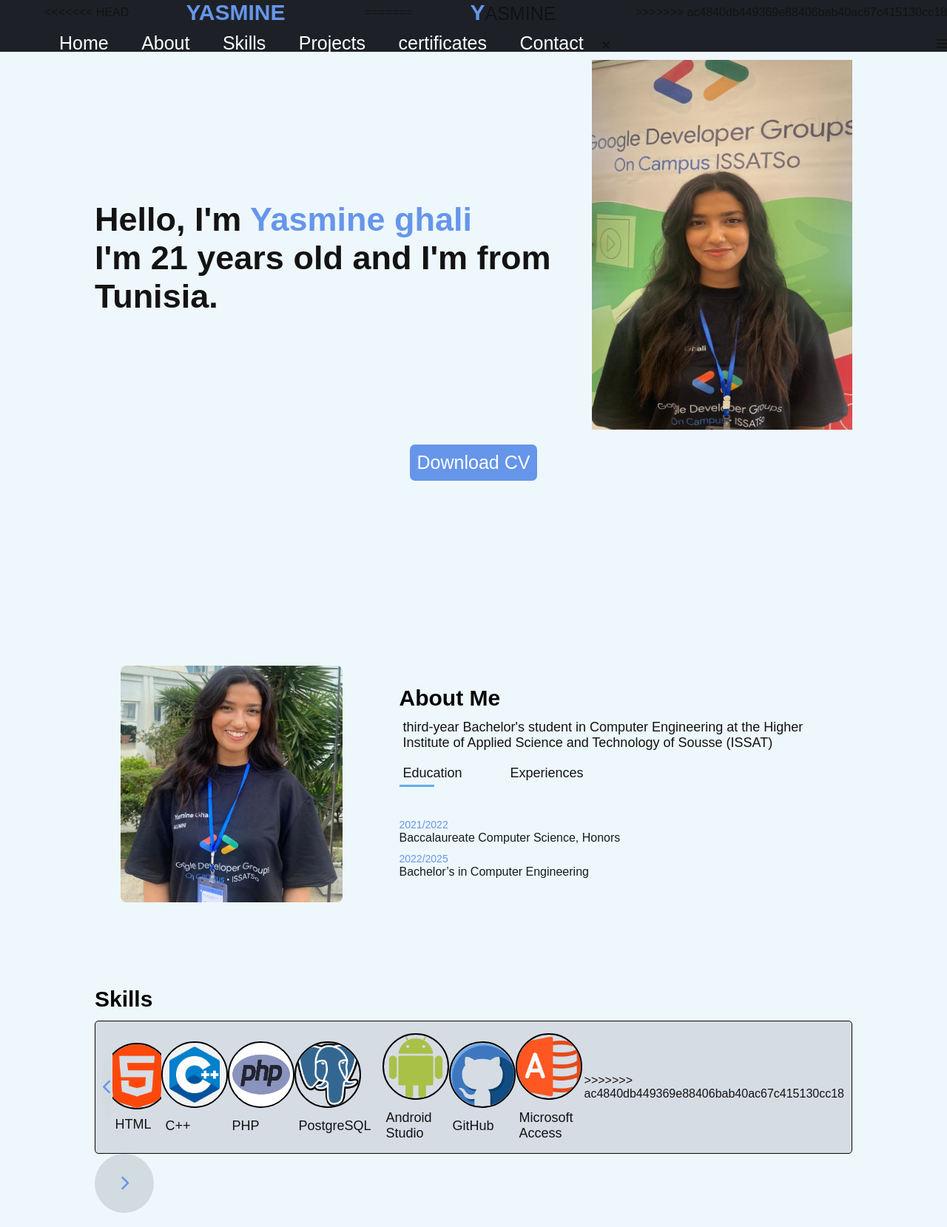
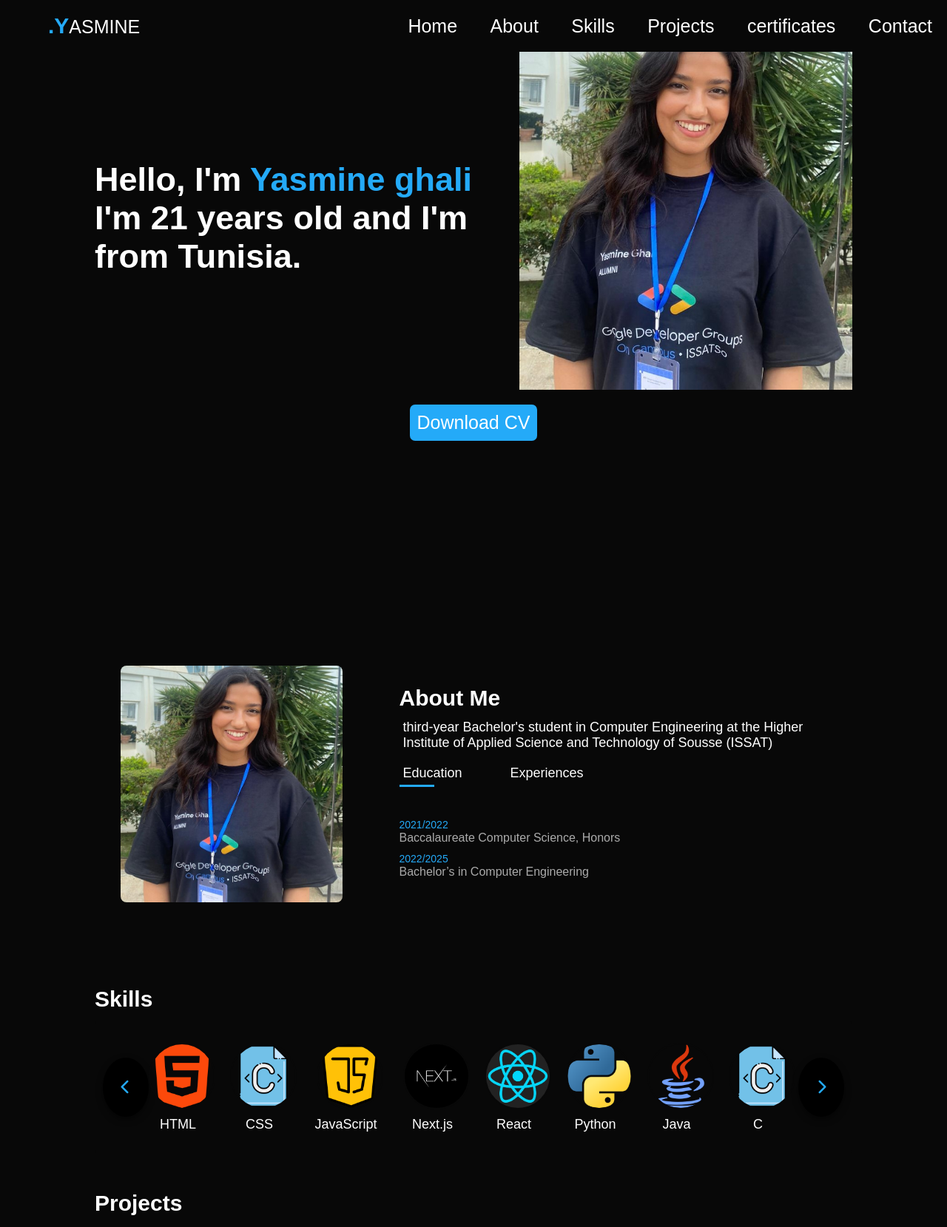
Before and after one commit to yasmineghali/MyPortfolio, a website: page index.html in a window 1280 px wide. Shown: the top 1659 px of the page at 74% size. Drawn offline with Linux system fonts and the light colour scheme.

Commit message:
Resolved merge conflicts

```diff
--- a/index.html
+++ b/index.html
@@ -14,13 +14,9 @@
    <div id="header" >
     <div class="container" >
       <nav>
-<<<<<<< HEAD
-            <div class="logo "><p><span>YASMINE</span></p></div>
-=======
-            <div class="logo "><p><span>Y</span>ASMINE</p></div>
->>>>>>> ac4840db449369e88406bab40ac67c415130cc18
+        <div class="logo "><p><span>.Y</span>ASMINE</p></div>
         <ul id="sidemenu" >
-             <li><a href="#header" >Home</a></li>
+         <li><a href="#home" >Home</a></li>
          <li><a href="#about">About</a></li>
          <li><a href="#Skills">Skills</a></li>
          <li><a href="#Projects">Projects</a></li>
@@ -28,22 +24,18 @@
          <li><a href="#contact">Contact</a></li>
          <i class="fa-solid fa-xmark" onclick="closemenu()"></i>
         </ul>
-
         <i class="fa-solid fa-bars" onclick="openmenu()"></i>
 
-
       </nav>
-          <br><br><br>
       <div class="header-text">
-            <h1>Hello, I'm <span>Yasmine ghali</span><br>I'm 21 years old and  I'm from Tunisia. </h1>
-            <img src="photos/pg2.jpg" alt="">
+        <h1>Hello, I'm <span>Yasmine ghali </span><br>I'm 21 years old and  I'm from Tunisia. </h1>
+        <img src="photos/me.jpg" alt="">
       </div>
       <div class="btn">
-           <a href="https://drive.google.com/file/d/1_N7HUcksWRfIXJdGNYAHKFaM_z9o8Tz8/view?usp=sharing">Download CV</a>
+       <a href="cv.pdf">Download CV</a>
       </div>
     </div>
 </div>
-
    <section class="banner"></section>
 <!--=============== About ====================-->
 
@@ -97,85 +89,48 @@
                 <button class="btn-scroll" id="left" ><i class="fas fa-chevron-left"></i></button>
                 <div class="con" id="scroll-container">
                     <div class="skill-item">
-                        <img src="photos/html12.png" alt="">
+                        <img src="Photos/html12.png" alt="">
                         <p>HTML</p>
                     </div>
                     <div class="skill-item">
-                        <img src="photos/c12.png" alt="">
+                        <img src="Photos/c12.png" alt="">
                         <p>CSS</p>
                     </div>
                     <div class="skill-item">
-                        <img src="photos/js12.png" alt="">
+                        <img src="Photos/js12.png" alt="">
                         <p>JavaScript</p>
                     </div>
                     <div class="skill-item">
-                        <img src="photos/r.jpg" alt="">
-                        <p>Reactjs</p>
+                        <img src="Photos/nj.jpg" alt="">
+                        <p>Next.js</p>
                     </div>
                     <div class="skill-item">
-                        <img src="photos/nj.jpg" alt="">
-                        <p>Next.js</p>
+                        <img src="Photos/r.jpg" alt="">
+                        <p>React</p>
+                    </div>
+                    <div class="skill-item">
+                        <img src="Photos/py12.png" alt="">
+                        <p>Python</p>
+                    </div>
+                    <div class="skill-item">
+                        <img src="Photos/java12.png" alt="">
+                        <p>Java</p>
                     </div>
 
                     <div class="skill-item">
-                        <img src="photos/py12.png" alt="">
-                        <p>Python</p>
-                    </div>
-                    <div class="skill-item">
-                        <img src="photos/ts.png" alt="">
-                        <p>Tensorflow</p>
-                    </div>
-                    <div class="skill-item">
-                        <img src="photos/flu.png" alt="">
-                        <p>Flutter</p>
-                    </div>
-                    <div class="skill-item">
-                        <img src="photos/kt.jpg" alt="">
-                        <p>Kotlin</p>
-                    </div>
-                    <div class="skill-item">
-                        <img src="photos/java12.png" alt="">
-                        <p>Java</p>
-                    </div>
-                    <div class="skill-item">
-                        <img src="photos/Linux12.png" alt="">
-                        <p>Linux</p>
-                    </div>
-                    <div class="skill-item">
-<<<<<<< HEAD
-                        <img src="Photos/c++.png" alt="">
-                        <p>C++</p>
+                        <img src="Photos/c12.png" alt="">
+                        <p>C</p>
                     </div>
 
-=======
-                        <img src="photos/c12.png" alt="">
-                        <p>C</p>
-                    </div>
                     <div class="skill-item">
-                        <img src="photos/c++.png" alt="">
-                        <p>C++</p>
-                    </div>
-                    <div class="skill-item">
-                        <img src="photos/php.jpg" alt="">
-                        <p>PHP</p>
-                    </div>
-                    <div class="skill-item">
-                        <img src="photos/post12.png" alt="">
-                        <p>PostgreSQL</p>
-                    </div>
-                    <div class="skill-item">
-                        <img src="photos/A12.png" alt="">
+                        <img src="Photos/A12.png" alt="">
                         <p>Android Studio</p>
                     </div>
                     <div class="skill-item">
-                        <img src="photos/git12.png" alt="">
+                        <img src="Photos/git12.png" alt="">
                         <p>GitHub</p>
                     </div>
-                    <div class="skill-item">
-                        <img src="photos/acc12.png" alt="">
-                        <p>Microsoft Access</p>
-                    </div>
->>>>>>> ac4840db449369e88406bab40ac67c415130cc18
+
 
                 </div>
                 <button class="btn-scroll" id="right">
--- a/task3.css
+++ b/task3.css
@@ -9,8 +9,8 @@
 }
 
 body{
-  background: #eef7fc;
-  color: #141313 ;
+  background: #080808;
+  color: #fff ;
 }
 #header{
     width: 100%;
@@ -21,12 +21,11 @@ body{
 
 nav.sticky{
     padding: 5px 100px;
-    background:#1c0219;
+    background:#080808;
 }
 
 .container{
     padding: 10px 10%;
-
 }
 nav{
     display: flex;
@@ -38,12 +37,12 @@ nav{
     right: 0;
     height: 70px;
     width:100%;
-    background-color: #1d2127;
+    background-color: #080808;
     padding-left: 60px;
     z-index: 100000000;
 }
 nav ul li a {
-    color: #e9e8e8;
+    color: #fff;
     text-decoration: none;
     font-size: 18px;
     position: relative;
@@ -63,7 +62,7 @@ nav ul li a ::after{
     content: '';
     width: 100%;
     height: 3px;
-    background: #6696ea;
+    background: #24aaf8;
     position: absolute;
     left: 0;
     bottom: -6px;
@@ -80,7 +79,7 @@ nav ul li a:hover ::after{
 }
 .logo span{
     font-size: 30px;
-    color: #6696ea;
+    color: #24aaf8;
     font-weight: bold;
 }
 @media screen and (max-width: 768px) {
@@ -148,7 +147,7 @@ nav ul li a:hover ::after{
      margin-top: 20px;
 }
 .header-text span{
-    color: #6696ea;
+    color: #24aaf8;
 }
 .header-text img{
    height: 500px;
@@ -159,7 +158,7 @@ nav ul li a:hover ::after{
 /*----------------About----------------*/
 #about{
     padding: 80px 0;
-    color:#141c20;
+    color:#ababab;
 }
 .row{
     display: flex;
@@ -183,11 +182,11 @@ nav ul li a:hover ::after{
 .sub-title{
     font-size: 30px;
     font-weight: 600;
-    color: rgb(5, 6, 6);
+    color: white;
     padding-bottom: 12px;
 }
 p{
-    color: rgb(17, 19, 20);
+    color: white;
     font-size: 18px;
     font-family: Arial, Helvetica, sans-serif;
     padding-left: 5px;
@@ -233,7 +232,7 @@ p{
     content: '';
     width: 0;
     height: 3px;
-    background-color:#66acea;
+    background-color:#24aaf8;
     position: absolute;
     left: 0px;
     bottom: -8px;
@@ -246,7 +245,7 @@ p{
 .Hori-class {
     width: 100%;
     height: 180px;
-    background-color: #d6dce4;
+    background-color: #080808;
     border: 1px solid #080808;
     border-radius: 5px;
     display: flex;
@@ -271,7 +270,7 @@ p{
     flex-direction: column;
     align-items: center;
     text-align: center;
-    color: #211b1b;
+    color: #fff;
     width: 100%;
 
 }
@@ -281,7 +280,7 @@ p{
     height: 90px;
     margin-bottom: 10px;
     border-radius: 50%;
-    border: 2px solid #000000;
+    border: 2px solid #080808;
 }
 
 .Hori-class::-webkit-scrollbar{
@@ -290,22 +289,20 @@ p{
 #left, #right {
     width: 80px;
     height: 80px;
-    background-color: #d1dbe0;
+    background-color: #000;
     border: none;
     border-radius: 50%;
-    color: #6696ea;
+    color: #24aaf8;
     display: flex;
     justify-content: center;
     align-items: center;
     cursor: pointer;
-    box-shadow: 0 4px 8px rgba(0, 0, 0, 0);
+    box-shadow: 0 4px 8px rgba(0, 0, 0, 0.5);
     transition: background-color 0.3s ease, box-shadow 0.3s ease;
 }
-.end{
-    color: white;
-}
+
 .btn-scroll:hover {
-    background-color: #093841;
+    background-color: #333;
     box-shadow: 0 6px 12px rgba(0, 0, 0, 0.7);
 }
 
@@ -318,7 +315,7 @@ p{
     margin: 10px 0;
 }
 .tab-contents ul li span{
-    color: #6696ea;
+    color: #24aaf8;
     font-size: 14px;
 }
 .tab-contents{
@@ -347,10 +344,9 @@ p{
 }
 .imag{
     position: relative;
-    width: auto;
-    height: auto;
+    width: 500px;
+    height: 380px;
     cursor: pointer;
-
 }
 .cov{
     position: absolute;
@@ -374,7 +370,6 @@ p{
     width: 100%;
     height: 100%;
     transition: transform 0.5s ease;
-
 }
 .A {
     width: 500px;
@@ -386,13 +381,13 @@ p{
 
 
 .A:hover {
-    border-color: #3a3d3e;
+    border-color: #7e7979;
 }
 .B{
     position: absolute;
     width: 100%;
     text-align: center;
-    color:rgb(0, 56, 86);
+    color:white;
     opacity: 0;
     font-size: 50px;
     font-weight: bold;
@@ -401,7 +396,7 @@ p{
 
 }
 .B a{
-    color: rgb(140, 167, 181);
+    color: white;
 }
 .imag:hover .B{
     opacity: 1;
@@ -422,7 +417,7 @@ p{
     margin-top: 30px;
 }
 .contact-left p i{
-    color: #6696ea;
+    color: #24aaf8;
     margin-right: 15px;
 }
 
@@ -433,19 +428,19 @@ p{
     text-decoration: none;
     font-size: 30px;
     margin-right: 15px;
-    color: #6696ea;
+    color: #ababab;
     display: inline-block;
     transition: transform 0.5s;
 }
 .Social-Media a:hover{
-    color: #6696ea;
+    color: #24aaf8;
     transform: translateY(-5px);
 }
 .btn.btn2{
     display: inline-block;
-    background-color:#6696ea;
+    background-color: #24aaf8;
     text-decoration: none;
-    color: rgba(255, 255, 255, 0.968);
+    color: white;
     padding: 10px;
     margin-top: 30px;
     border-radius: 7px;
@@ -453,20 +448,14 @@ p{
 .contact-right form{
     width: 100%;
 }
-h2{
-    color: #34383c;
-}
-h3{
-    color: #373b3e;
-}
 form input, form textarea{
     width: 100%;
     border: 0;
     outline: none;
-    background: #373b3e;
+    background: #262626;
     padding: 15px;
     margin: 15px 0;
-    color: #ffffff;
+    color: #fff;
     font-size: 18px;
     border-radius: 7px;
 }
@@ -480,21 +469,22 @@ form .btn2{
     width: 100%;
     text-align: center;
     padding: 20px;
-    background: #1a2124;
+    background: #262626;
     font-weight: 300px;
     margin-top: 20px;
-
 }
 html{
     scroll-behavior: smooth;
 }
 /*-------------------------Responive---------------*/
-
+nav .fa-solid{
+    display: none;
+}
 @media screen and (max-width: 600px ){
     .header-text{
         margin-top: 0px;
         font-size: 16px;
-        color: rgb(14, 195, 255);
+        color: white;
         margin-left: -100px;
     }
     .header-text img{
@@ -507,10 +497,13 @@ html{
        margin-left: 200px;
        padding-left: -100px;
     }
-
+    nav .fa-solid {
+        display: block;
+        font-size: 25px;
+    }
 
     nav ul{
-        background: #6696ea;
+        background: #24aaf8;
         position: fixed;
         top: 0;
         right: -50px;
@@ -567,7 +560,7 @@ html{
 
     }
     .Project-list div{
-        background-color: #67cde6;
+        background-color: #262626;
         width: 350px;
         font-size: 13px;
         font-weight: 250px;
@@ -588,7 +581,7 @@ html{
     .copy{
         width: 115%;
         text-align: center;
-        background: #48c1e2;
+        background: #262626;
         font-weight: 300px;
         margin-top: 20px;
     }
@@ -602,7 +595,7 @@ html{
 }
 .btn a{
     display: inline-block;
-    background-color: #6696ea;
+    background-color: #24aaf8;
     text-decoration: none;
     font-size: 25px;
     text-decoration: none;
```
Also changed, not shown: photos/me.png (deleted). Lines whose indentation alone changed are shown as unchanged.
